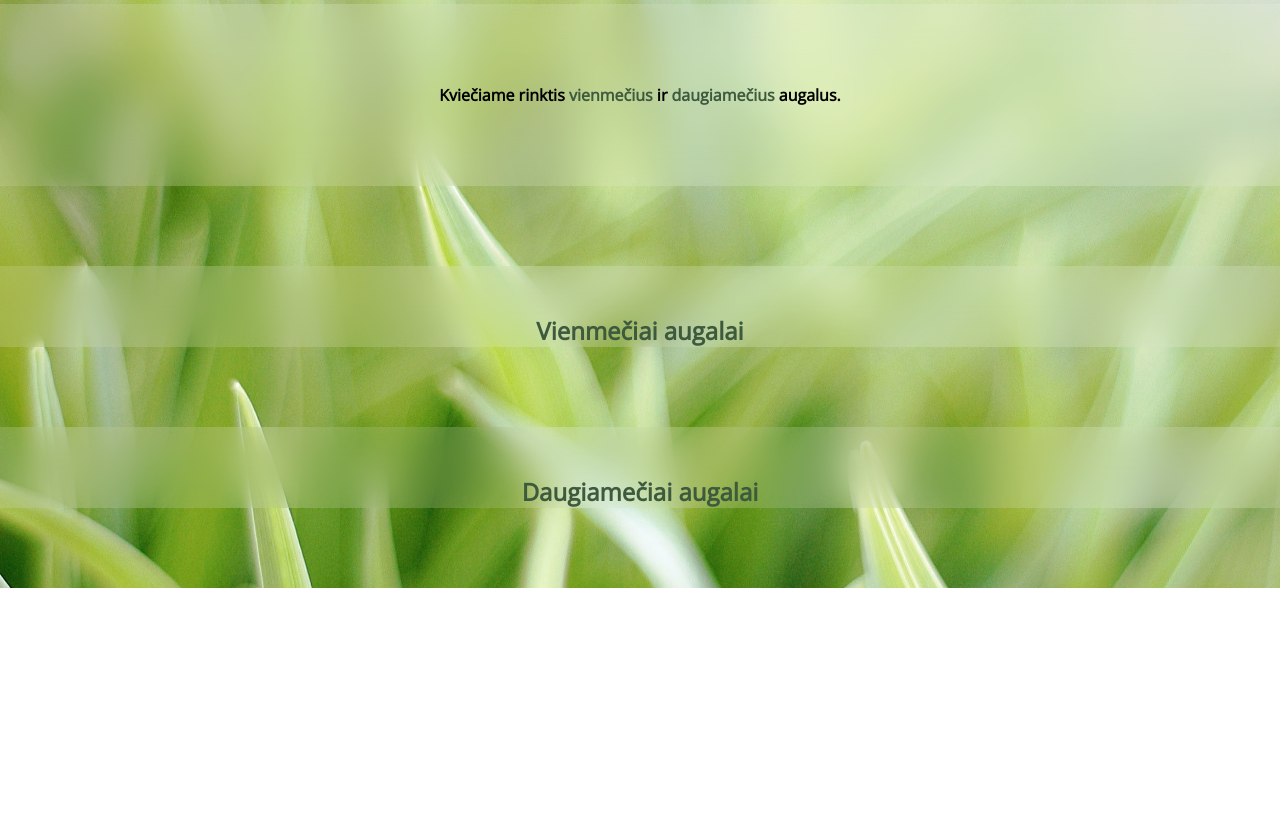
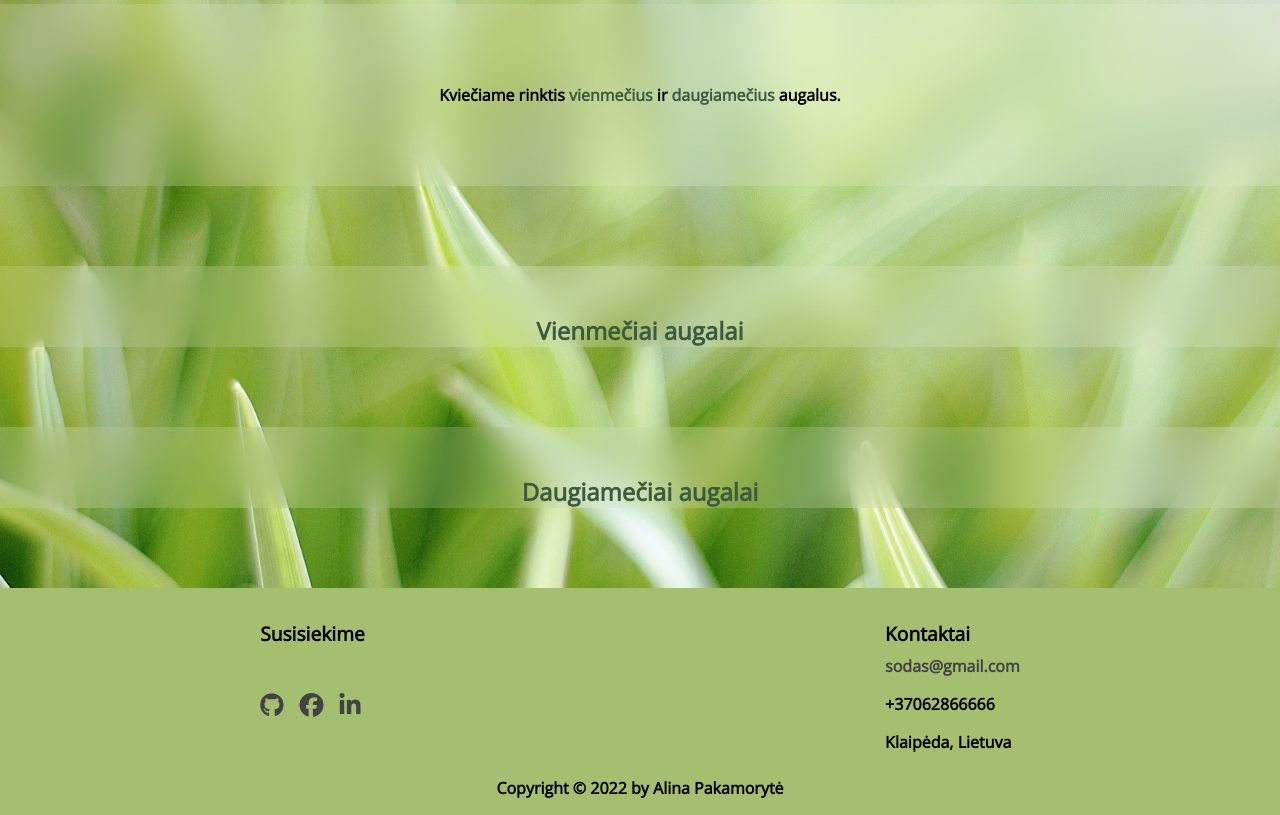
Before and after one commit to alinapak/ResponsiveGardenPictureAppWithSASS, a plain HTML site: page index2.html in a window 1280 px wide. Shown: the part 501-1316 px from the top of the page. Before the commit the page ends 1089 px from the top, so only its background shows below. Drawn offline with nearby package versions, Linux system fonts and the light colour scheme; files that its build step writes are made by us from their sources.

Commit message:
Added footer to all pages

```diff
--- a/index2.html
+++ b/index2.html
@@ -48,7 +48,30 @@
          </div>
       </div>
    </section>
-
+   <footer>
+      <div class="grid">
+         <div class="footer-title">
+            <span>Susisiekime</span>
+         </div>
+         <div class="icons">
+            <a href="https://github.com/alinapak?tab=repositories"><i class="fa-brands fa-github"></i></a>
+            <a href="https://www.facebook.com/"><i class="fa-brands fa-facebook"></i></a>
+            <a href="https://www.linkedin.com/in/alina-pakamoryt%C4%97-73a66377/"><i
+                  class="fa-brands fa-linkedin-in"></i></a>
+         </div>
+      </div>
+      <div class="grid">
+         <div class="footer-title">
+            <span>Kontaktai</span>
+         </div>
+         <ul>
+            <li><a href='#'>sodas@gmail.com</a></li>
+            <li>+37062866666</li>
+            <li>Klaipėda, Lietuva</li>
+         </ul>
+      </div>
+      <p>Copyright © 2022 by Alina Pakamorytė</p>
+   </footer>
 </body>
 
 </html>
--- a/styles/style.scss
+++ b/styles/style.scss
@@ -37,3 +37,39 @@ header {
     padding: 5rem;
   }
 }
+footer {
+  margin-top: 5rem;
+  background-color: $light-green;
+  font-weight: bolder;
+  display: grid;
+  grid-template-columns: auto auto;
+  padding:2rem 0 1rem 0;
+
+  .grid {
+    display: grid;
+    justify-self: center;
+  }
+  .icons {
+    display: flex;
+    gap: 1rem;
+    font-size: 1.5rem;
+  }
+  p {
+    width: fit-content;
+    margin: 0 auto;
+    grid-area: 2/1/2/3;
+    padding-top: 1rem;
+  }
+  li {
+    padding: 0.5rem 0 0.5rem 0;
+  }
+  .footer-title {
+    font-size: larger;
+  }
+  a {
+    color: $dark;
+  }
+  a:hover {
+    color: $dark-green;
+  }
+}
```
Also changed, not shown: index.html (+24 -1 lines), index3.html (+24 -1 lines).
